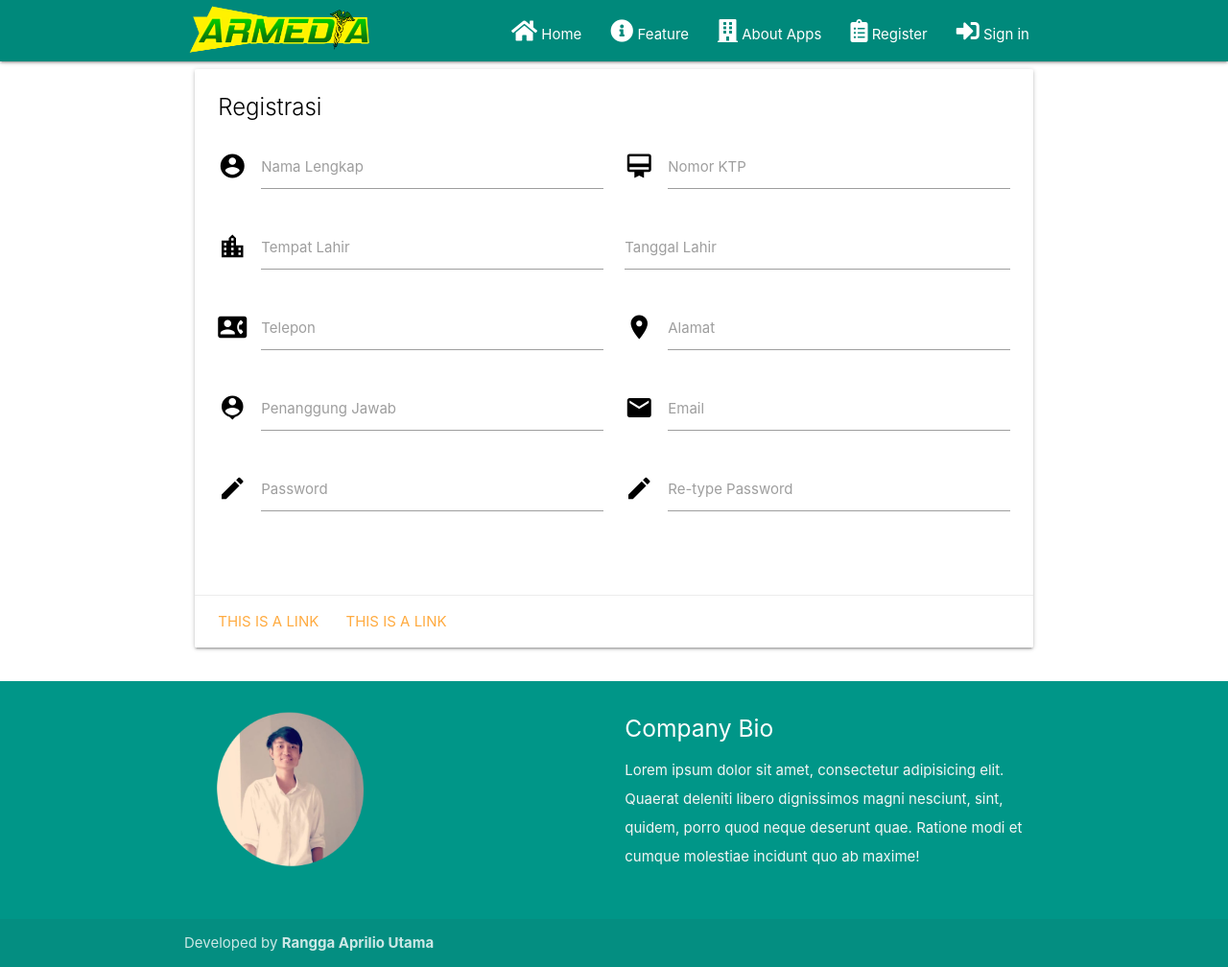
After one commit to ranggaaprilio/Armedia, a CodeIgniter app: page /armedia/application/regist in a window 1280 px wide. The commit adds this page. Shown: the whole page at 96% size. Run offline with CodeIgniter, Linux system fonts and the light colour scheme.

Commit message:
Tambah Halaman Register

```diff
--- a/armedapps/controllers/Application.php
+++ b/armedapps/controllers/Application.php
@@ -8,6 +8,11 @@ class Application extends CI_Controller
 	{
 		$this->load->view('front/index');
 	}
+
+	function regist()
+	{
+		$this->load->view('front/regist');
+	}
 }
 
 /* End of file controllername.php */
--- a/armedapps/views/SuperAdmin/Obat/tambah_obat.php
+++ b/armedapps/views/SuperAdmin/Obat/tambah_obat.php
@@ -67,7 +67,7 @@
                         <div class="form-group">
                             <label for="dosis-aturan-obat">Dosis Aturan Obat</label>
                             <input id="dosis-aturan-obat" type="text" name="dosis_aturan_obat" placeholder="Masukan Dosis Aturan Obat" autocomplete="off" class="form-control" value="<?= set_value('dosis-aturan-obat   ') ?>">
-                            <?= form_error('dosis-aturan-obat', '<small class="text-danger pl-4">', '</small>') ?>
+                            <?= form_error('dosis_aturan_obat', '<small class="text-danger pl-4">', '</small>') ?>
                         </div>
                          <!-- Pilihan -->
                         <div class="row">
--- a/armedapps/views/SuperAdmin/Template/sidebar.php
+++ b/armedapps/views/SuperAdmin/Template/sidebar.php
@@ -41,7 +41,7 @@
                                 <div id="submenu-2" class="collapse submenu" style="background-color:#00897b !important">
                                     <ul class="nav flex-column">
                                         <li class="nav-item">
-                                            <a class="nav-link text-white" href="pages/cards.html">Laporan Data Pasien</a>
+                                            <a class="nav-link text-white" href="<?= base_url('superadmin/laporan_pasien') ?>">Laporan Data Pasien</a>
                                         </li>
                                         <li class="nav-item">
                                             <a class="nav-link text-white" href="pages/general.html">Laporan Data Kunjungan</a>
--- /dev/null
+++ b/armedapps/views/front/regist.php
@@ -0,0 +1,170 @@
+<!DOCTYPE html>
+<html lang="en">
+
+<head>
+	<meta http-equiv="Content-Type" content="text/html; charset=UTF-8" />
+	<meta name="viewport" content="width=device-width, initial-scale=1" />
+	<title>Sistem Pelayanan Armedia</title>
+
+	<!-- CSS  -->
+	<link href="https://fonts.googleapis.com/icon?family=Material+Icons" rel="stylesheet">
+	<link href="<?= base_url() ?>assets/css/materialize/materialize.css" type="text/css" rel="stylesheet" media="screen,projection" />
+	<link href="<?= base_url() ?>assets/css/custom/style.css" type="text/css" rel="stylesheet" media="screen,projection" />
+	<link rel="stylesheet" href="<?= base_url() ?>assets/vendor/fontawesome-free/css/all.css">
+	<link rel="stylesheet" href="<?= base_url() ?>assets/css/animate/animate.css">
+</head>
+
+<body>
+	<div class="navbar-fixed">
+		<nav class="teal darken-1 " role="navigation">
+			<div class="nav-wrapper container">
+				<a id="logo-container" href="#" class="brand-logo"><img src="<?= base_url() ?>assets/img/logo armedia.png" alt="Logo" width="200" height="65"></a>
+				<ul class="right hide-on-med-and-down">
+					<li><a class="white-text " href="<?= base_url() ?>"><i class="fas fa-home"></i> Home</a></li>
+					<li><a class="white-text" href="#pelayanan"><i class="fas fa-info-circle"></i> Feature</a></li>
+					<li><a class="white-text" href="#tentang_kami"><i class="fas fa-building"> </i> About Apps</a></li>
+					<li><a class="white-text" href="<?= base_url() ?>application/regist"><i class="fas fa-clipboard-list"></i> Register</a></li>
+					<li><a class="white-text" href="<?= base_url() ?>auth"><i class="fas fa-sign-in-alt"></i> Sign in</a></li>
+				</ul>
+
+				<ul id="nav-mobile" class="sidenav white">
+					<li><a href="#">Home</a></li>
+					<li><a href="#">Pelayanan</a></li>
+					<li><a href="#">Tentang Kami</a></li>
+					<li><a href="#">Login</a></li>
+				</ul>
+				<a href="#" data-target="nav-mobile" class="sidenav-trigger"><i class="material-icons">menu</i></a>
+			</div>
+		</nav>
+	</div>
+<div class="container">
+	<div class="row">
+    <div class="col s12 m12">
+      <div class="card white darken-1">
+        <div class="card-content black-text">
+          <span class="card-title">Registrasi</span>
+         <div class="row">
+		    <form class="col s12">
+		      <div class="row">
+		        <div class="input-field col s6">
+		          <i class="material-icons prefix">account_circle</i>
+		          <input id="icon_prefix" type="text" class="validate">
+		          <label for="icon_prefix">Nama Lengkap</label>
+		        </div>
+		        <div class="input-field col s6">
+		          <i class="material-icons prefix">card_membership</i>
+		          <input id="icon_telephone" type="tel" class="validate">
+		          <label for="icon_telephone">Nomor KTP</label>
+		        </div>
+		         <div class="input-field col s6">
+		          <i class="material-icons prefix">location_city</i>
+		          <input id="icon_telephone" type="tel" class="validate">
+		          <label for="icon_telephone">Tempat Lahir</label>
+		        </div>
+		         <div class="input-field col s6">
+		         <input type="text" class="datepicker">
+		          <label>Tanggal Lahir</label>
+		        </div>
+		         <div class="input-field col s6">
+		          <i class="material-icons prefix">contact_phone</i>
+		          <input id="icon_telephone" type="tel" class="validate">
+		          <label for="icon_telephone">Telepon</label>
+		        </div>
+		         <div class="input-field col s6">
+		          <i class="material-icons prefix">location_on</i>
+		          <input id="icon_telephone" type="tel" class="validate">
+		          <label for="icon_telephone">Alamat</label>
+		        </div>
+		         <div class="input-field col s6">
+		          <i class="material-icons prefix">person_pin</i>
+		          <input id="icon_telephone" type="tel" class="validate">
+		          <label for="icon_telephone">Penanggung Jawab</label>
+		        </div>
+		         <div class="input-field col s6">
+		          <i class="material-icons prefix">email</i>
+		          <input id="icon_telephone" type="tel" class="validate">
+		          <label for="icon_telephone">Email</label>
+		        </div>
+		         <div class="input-field col s6">
+		          <i class="material-icons prefix">edit</i>
+		          <input id="icon_telephone" type="password" class="validate">
+		          <label for="icon_telephone">Password</label>
+		        </div>
+		         <div class="input-field col s6">
+		          <i class="material-icons prefix">edit</i>
+		          <input id="icon_telephone" type="password" class="validate">
+		          <label for="icon_telephone">Re-type Password</label>
+		        </div>
+		      </div>
+		    </form>
+		  </div>
+
+        </div>
+        <div class="card-action">
+          <a href="#">This is a link</a>
+          <a href="#">This is a link</a>
+        </div>
+      </div>
+    </div>
+  </div>
+
+</div>
+
+
+	<footer class="page-footer teal">
+		<div class="container">
+			<div class="row">
+				<div class="col l3 s12">
+					<img src="<?= base_url() ?>assets/img/rangga.png" alt="" class="circle responsive-img" alt="Gambar Tidak dapat dibuka">
+
+
+
+				</div>
+				<div class="col l3 s12">
+
+				</div>
+				<div class="col l6 s13">
+					<h5 class="white-text">Company Bio</h5>
+					<p class="grey-text text-lighten-4">Lorem ipsum dolor sit amet, consectetur adipisicing elit. Quaerat deleniti
+						libero dignissimos magni nesciunt, sint, quidem, porro quod neque deserunt quae. Ratione modi et cumque molestiae
+						incidunt quo ab maxime!</p>
+				</div>
+
+			</div>
+		</div>
+		<div class="footer-copyright">
+			<div class="container">
+				Developed by <b>Rangga Aprilio Utama</b>
+			</div>
+		</div>
+	</footer>
+
+
+	<!--  Scripts-->
+
+	<script src="<?= base_url() ?>assets/js/jquery/jquery-3.2.1.min.js"></script>
+	<script src="<?= base_url() ?>assets/js/materialize/materialize.js"></script>
+	<script src="<?= base_url() ?>assets/js/custom/init.js"></script>
+	<script src="<?= base_url() ?>assets/vendor/wow/dist/wow.min.js"></script>
+	<script>
+		new WOW().init();
+		//  floating button inisialisasi
+		$(document).ready(function() {
+			$('.fixed-action-btn').floatingActionButton();
+		});
+
+		// datepicker
+		$(document).ready(function(){
+	    $('.datepicker').datepicker({
+	    	format:'yyyy-mm-dd'
+	   		 });
+	  	});
+		instance.open();
+		instance.close();
+		instance.destroy();
+	</script>
+
+
+</body>
+
+</html>
```
Also changed, not shown: armedapps/controllers/SuperAdmin.php (+14 -2 lines), armedapps/views/SuperAdmin/Laporan/pasien.php (added, +85 -0 lines), armedapps/views/front/index.php (+14 -20 lines).
